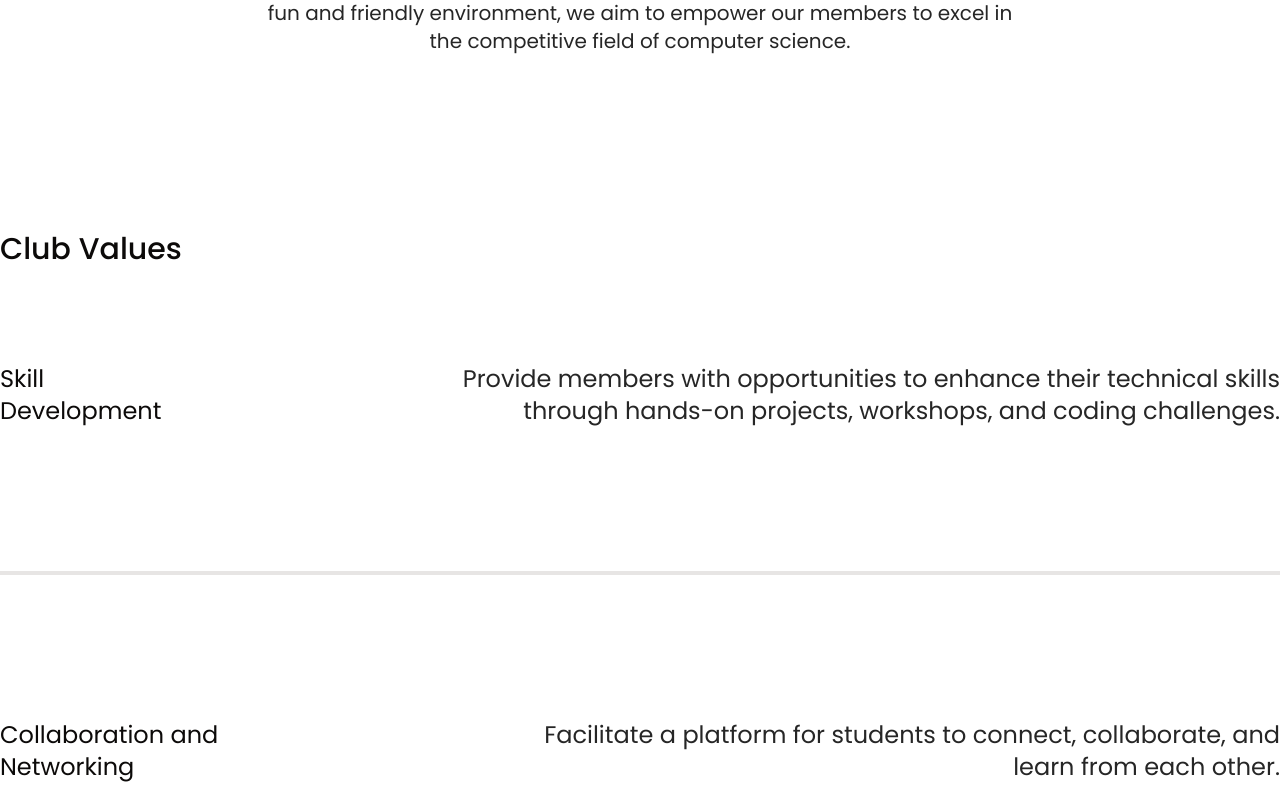
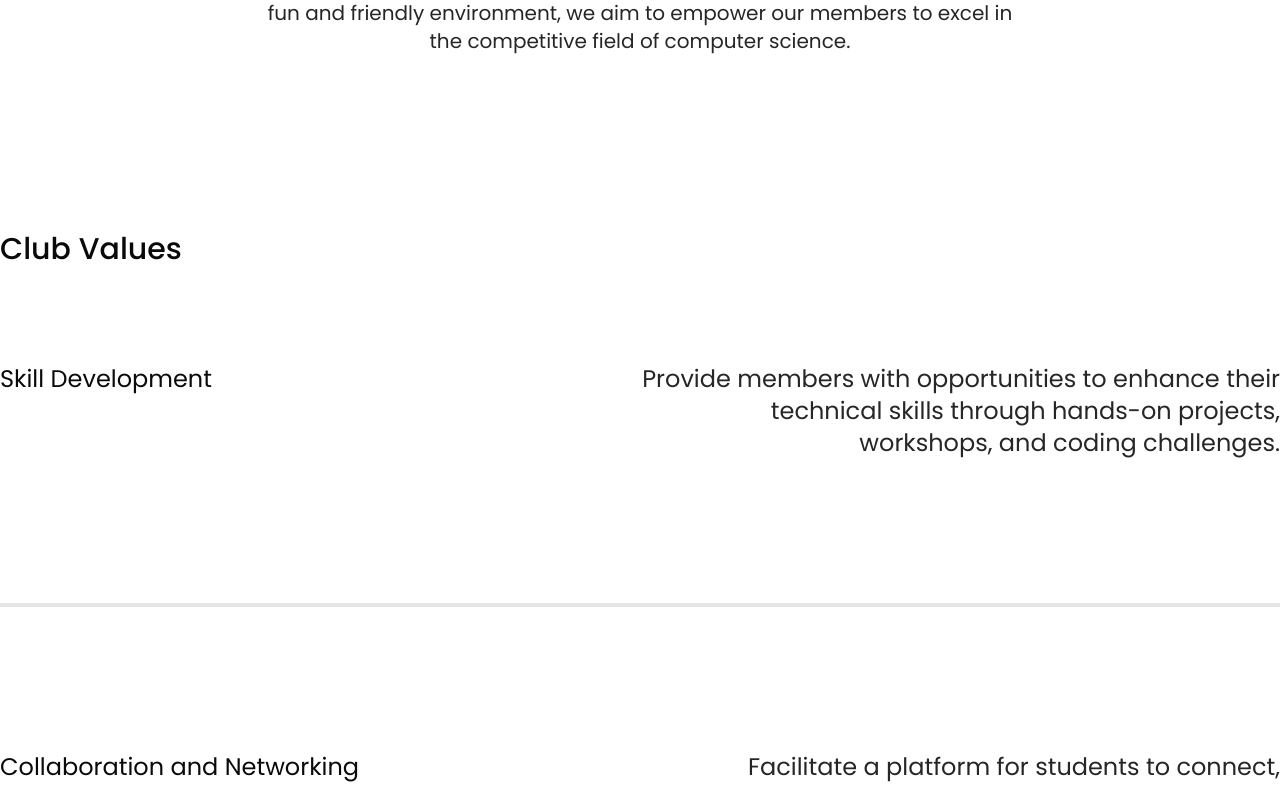
Before and after one commit to SWC-Software-Engineering-Club/SWE-Club-Website, a Next.js app: page / in a window 1280 px wide. Shown: the part 1581-2367 px from the top of the page. Built offline with nearby package versions, Linux system fonts and the light colour scheme.

Commit message:
Improve club values section

```diff
--- a/components/clubvalues-card.tsx
+++ b/components/clubvalues-card.tsx
@@ -24,7 +24,7 @@ const ClubValuesCard = () => {
         <div key={index} className="flex flex-col flex-1">
           <div key={index} className="flex justify-between">
           <h2 className="text-2xl mr-64 text-left">{member.title}</h2>
-          <p className="text-2xl text-right text-neutral-800 dark:text-neutral-600">{member.description}</p>
+          <p className="w-1/2 text-2xl text-right text-neutral-800 dark:text-neutral-600">{member.description}</p>
           </div>
           <hr className="border-2 my-36 w-auto"></hr>
         </div>
--- a/components/clubvalues.tsx
+++ b/components/clubvalues.tsx
@@ -2,7 +2,7 @@ import ClubValuesCard from "./clubvalues-card";
 
 const ClubValues = () => {
   return (
-    <div className="max-w-screen-lg" style={{ maxWidth: "1400px" }}>
+    <div className="max-w-screen-lg" style={{ maxWidth: "2200px" }}>
     <h1 className="my-24 text-3xl font-medium text-left">Club Values</h1>
     <ClubValuesCard />
     </div>
```
